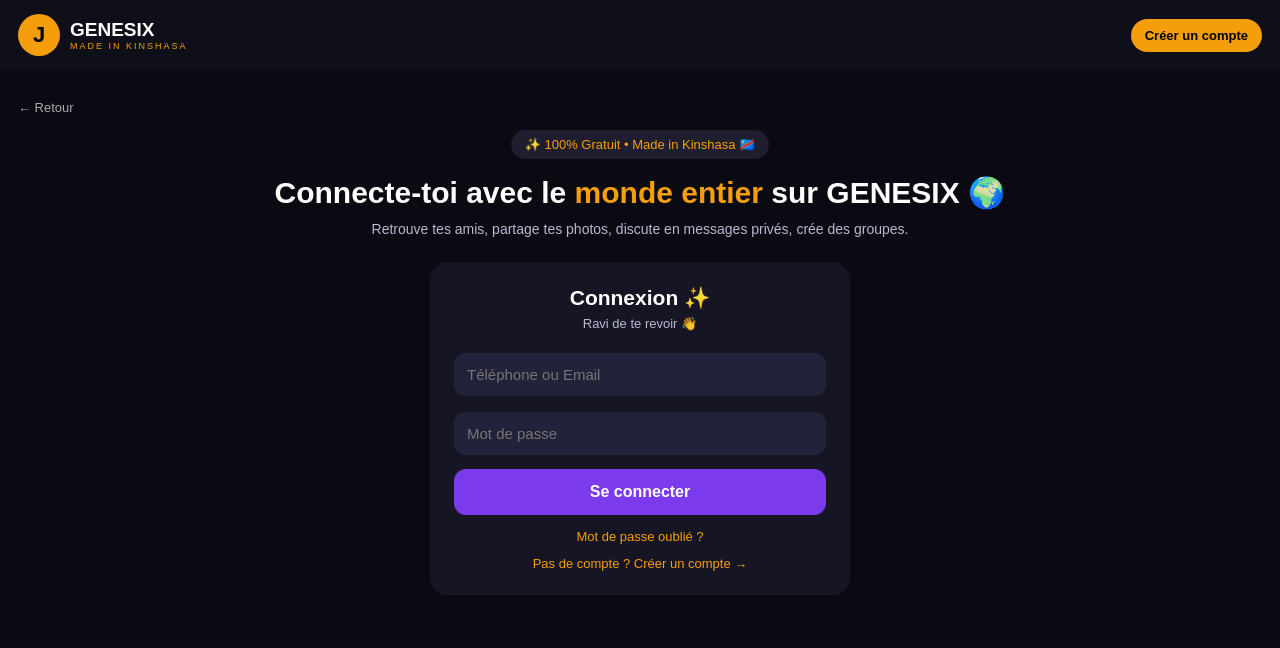
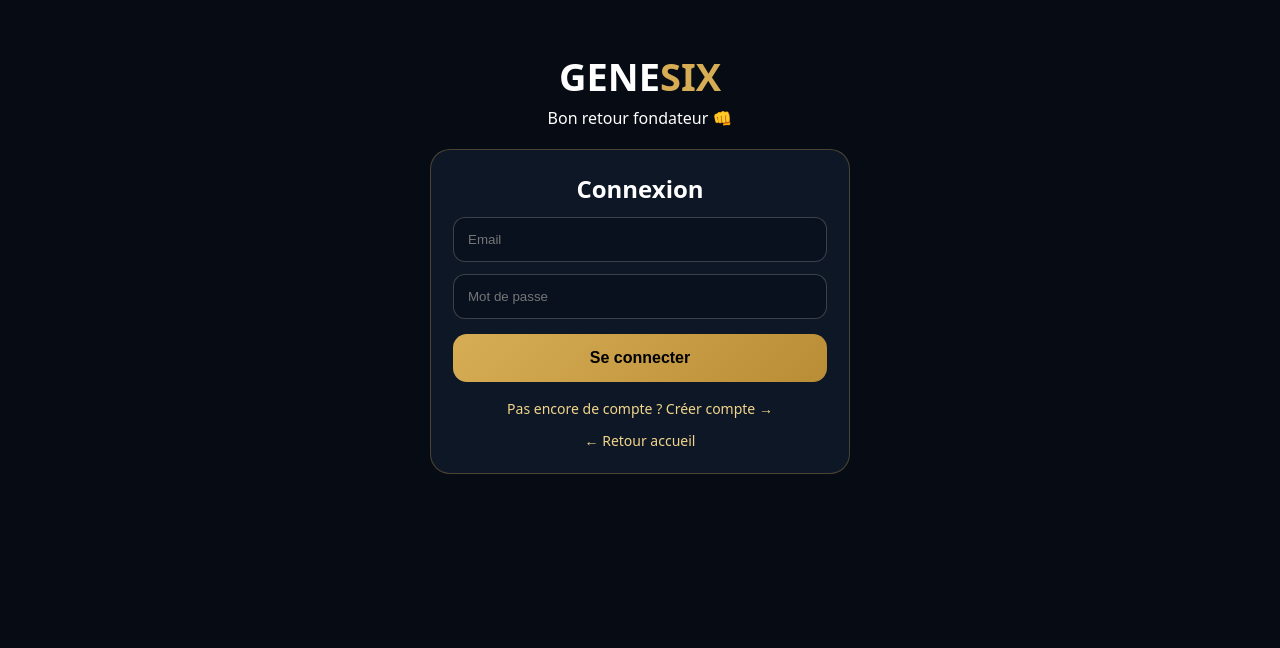
Before and after one commit to djesonaloma-boop/Api, a website: page login.html in a window 1280 px wide. Drawn offline with Linux system fonts and the light colour scheme.

Commit message:
Refactor login.html for improved structure and style

```diff
--- a/login.html
+++ b/login.html
@@ -2,64 +2,54 @@
 <html lang="fr">
 <head>
 <meta charset="UTF-8">
-<meta name="viewport" content="width=device-width, initial-scale=1">
+<meta name="viewport" content="width=device-width, initial-scale=1.0">
 <title>Connexion - GENESIX</title>
 <style>
-*{margin:0;padding:0;box-sizing:border-box;font-family:Arial,sans-serif}
-body{background:#0a0a12;color:#fff;min-height:100vh}
-header{display:flex;justify-content:space-between;align-items:center;padding:14px 18px;background:#0f0f1a}
-.logo{display:flex;align-items:center;gap:10px}
-.logo-icon{width:42px;height:42px;background:#f59e0b;color:#000;border-radius:50%;display:flex;align-items:center;justify-content:center;font-size:22px;font-weight:900}
-.logo b{font-size:19px}
-.logo span{display:block;font-size:9px;color:#f59e0b;letter-spacing:2px}
-.top-link{padding:9px 14px;border-radius:20px;background:#f59e0b;color:#000;text-decoration:none;font-weight:bold;font-size:13px}
-.wrap{padding:28px 18px}
-.badge{display:inline-block;background:#1e1e2e;padding:7px 14px;border-radius:20px;font-size:13px;color:#f59e0b}
-h1{font-size:30px;margin:16px 0 8px;line-height:1.2}
-h1 span{color:#f59e0b}
-.sub{color:#b8b8d0;font-size:14px;line-height:1.5}
-.card{max-width:420px;margin:22px auto;background:#151524;padding:24px;border-radius:18px}
-.card h2{text-align:center;font-size:21px}
-.card p{ text-align:center;color:#b8b8d0;font-size:13px;margin:6px 0 14px}
-input{width:100%;padding:13px;margin:8px 0;border-radius:11px;border:none;background:#22223a;color:#fff;font-size:15px;outline:none}
-button{width:100%;padding:14px;background:#7c3aed;color:#fff;border:none;border-radius:12px;font-weight:bold;font-size:16px;cursor:pointer;margin-top:6px}
-.link{color:#f59e0b;text-decoration:none;font-size:13px;display:block;text-align:center;margin-top:12px}
-.back{color:#aaa;text-decoration:none;font-size:13px}
+*{box-sizing:border-box;margin:0;padding:0}
+body{background:#060b14;color:#fff;font-family:system-ui,sans-serif;padding:20px;text-align:center}
+.logo{font-size:38px;font-weight:900;margin:30px 0 5px}.logo span{color:#d6ad55}
+.card{background:#0e1726;border:1px solid rgba(214,173,85,.3);border-radius:20px;padding:22px;margin:20px auto;max-width:420px}
+input{width:100%;padding:14px;border-radius:12px;border:1px solid rgba(255,255,255,.2);background:#09111f;color:#fff;margin-top:12px}
+button{width:100%;padding:15px;border:0;border-radius:14px;font-weight:800;font-size:16px;margin-top:15px;cursor:pointer;background:linear-gradient(135deg,#d6ad55,#b98d35)}
+a{color:#f1d58b;text-decoration:none;font-size:14px}
+#msg{margin-top:12px;color:#ff8a8a;font-size:13px}
 </style>
 </head>
 <body>
-<header>
-  <div class="logo"><div class="logo-icon">J</div><div><b>GENESIX</b><span>MADE IN KINSHASA</span></div></div>
-  <a class="top-link" href="register.html">Créer un compte</a>
-</header>
-
-<div class="wrap">
-  <a class="back" href="index.html">← Retour</a>
-  <div style="text-align:center;margin-top:14px"><span class="badge">✨ 100% Gratuit • Made in Kinshasa 🇨🇩</span></div>
-  <h1 style="text-align:center">Connecte-toi avec le <span>monde entier</span> sur GENESIX 🌍</h1>
-  <p class="sub" style="text-align:center">Retrouve tes amis, partage tes photos, discute en messages privés, crée des groupes.</p>
-
-  <div class="card">
-    <h2>Connexion ✨</h2>
-    <p>Ravi de te revoir 👋</p>
-    <input id="email" placeholder="Téléphone ou Email">
-    <input id="pass" type="password" placeholder="Mot de passe">
-    <button id="btn">Se connecter</button>
-    <p id="msg" style="color:#ff6b6b;font-size:13px"></p>
-    <a class="link" href="#">Mot de passe oublié ?</a>
-    <a class="link" href="register.html">Pas de compte ? Créer un compte →</a>
-  </div>
+<div class="logo">GENE<span>SIX</span></div>
+<p>Bon retour fondateur 👊</p>
+<div class="card">
+<h2>Connexion</h2>
+<input id="email" type="email" placeholder="Email">
+<input id="password" type="password" placeholder="Mot de passe">
+<button onclick="login()">Se connecter</button>
+<p id="msg"></p>
+<p style="margin-top:15px"><a href="register.html">Pas encore de compte ? Créer compte →</a></p>
+<p style="margin-top:10px"><a href="index.html">← Retour accueil</a></p>
 </div>
-
 <script type="module">
-import { initializeApp, getApps } from "https://www.gstatic.com/firebasejs/10.12.2/firebase-app.js";
+import { initializeApp } from "https://www.gstatic.com/firebasejs/10.12.2/firebase-app.js";
 import { getAuth, signInWithEmailAndPassword } from "https://www.gstatic.com/firebasejs/10.12.2/firebase-auth.js";
-const firebaseConfig = { apiKey:"AIzaSyA24pBo8mBWiZssPtep--MMBdB7c8_Lu4U", authDomain:"starlink-investit.firebaseapp.com", databaseURL:"https://starlink-investit-default-rtdb.firebaseio.com", projectId:"starlink-investit", storageBucket:"starlink-investit.firebasestorage.app", messagingSenderId:"807081599583", appId:"1:807081599583:web:e00ec3959bc4acdae031ea" };
-const app = getApps().length ? getApps()[0] : initializeApp(firebaseConfig);
+const firebaseConfig = {
+  apiKey: "AIzaSyC27jn9ieCDcncnhC0FTrhVpgcppGeVDPY",
+  authDomain: "genesix-81b12.firebaseapp.com",
+  projectId: "genesix-81b12",
+  storageBucket: "genesix-81b12.firebasestorage.app",
+  messagingSenderId: "510952368030",
+  appId: "1:510952368030:web:f4eafb07b6504008a4588f",
+  measurementId: "G-9WG19JG7RC"
+};
+const app = initializeApp(firebaseConfig);
 const auth = getAuth(app);
-document.getElementById("btn").onclick = async () => {
-  try{ await signInWithEmailAndPassword(auth, email.value, pass.value); location.href="Discution.html"; }
-  catch(e){ msg.textContent = "Email ou mot de passe incorrect"; }
+window.login = async () => {
+  const email=document.getElementById('email').value;
+  const pass=document.getElementById('password').value;
+  const msg=document.getElementById('msg');
+  if(!email||!pass){ msg.textContent="Remplis email + mot de passe"; return; }
+  try{
+    await signInWithEmailAndPassword(auth,email,pass);
+    location.href="index.html";
+  }catch(e){ msg.textContent="Erreur : "+e.message; }
 };
 </script>
 </body>
```
